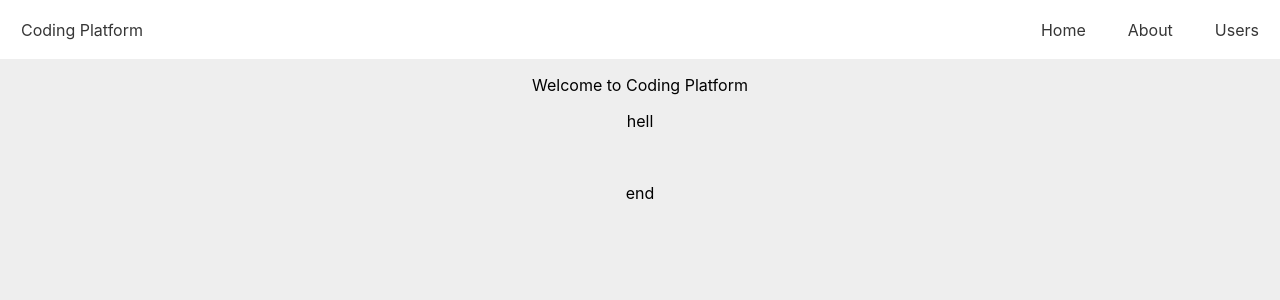
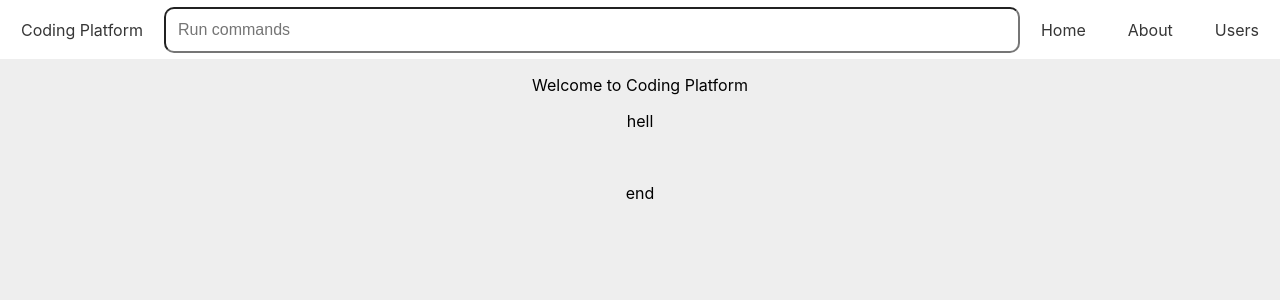
Before and after one commit to Mala9898/2DT301-coding-platform, a React (Create React App) app in the folder frontend/: page / in a window 1280 px wide. Shown: the top 300 px of the page. Built offline with nearby package versions, Linux system fonts and the light colour scheme.

Commit message:
frontend added searchbar

```diff
--- a/frontend/src/App.js
+++ b/frontend/src/App.js
@@ -38,10 +38,27 @@ const UlList = styled.ul`
   padding: 0;
   display: flex;
   flex-direction: row;
+  align-items: center;
   justify-content: space-between;
   background-color: white;
   /* background-color: #0d92ff; */
 `
+const RunCommand = styled.input`
+
+`
+const RunCommandInput = styled.input`
+  /* border: none; */
+  /* max-width: 600px;
+  min-width: 200px; */
+  height:40px;
+  flex-grow: 1;
+  text-indent: 10px;
+  font-size: 16px;
+  outline: 0 none;
+  /* border: 0 none; */
+  border-radius: 10px;
+`
+
 
 
 const App = () => {
@@ -54,9 +71,7 @@ const App = () => {
                 <StyledNavLink to="/">Coding Platform</StyledNavLink>
               </li>
             </NavMenu>
-            <NavMenu>
-
-            </NavMenu>
+            <RunCommandInput placeholder="Run commands"></RunCommandInput>
             <NavMenu>
               <li>
                 <StyledNavLink to="/">Home</StyledNavLink>
```
